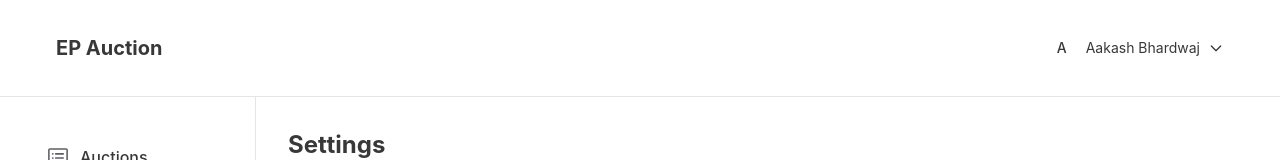
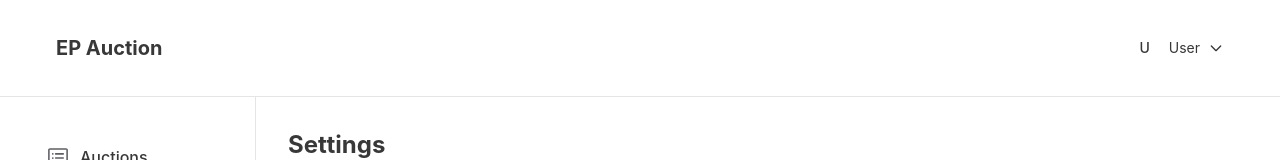
Before and after one commit to myselfabhi/ep-eauction-frontend, a Next.js app: page /ep-member/settings in a window 1280 px wide. Shown: the top 160 px of the page. Built offline with nearby package versions, Linux system fonts and the light colour scheme.

Commit message:
feat: update LoginPage and EPHeader to handle user data and logout functionality

```diff
--- a/src/app/auth/login/page.tsx
+++ b/src/app/auth/login/page.tsx
@@ -40,10 +40,13 @@ export default function LoginPage() {
     }
   };
 
-  const handleOtpVerified = (token: string, role: string) => {
-    localStorage.setItem('token', token);
-    router.push(role === 'supplier' ? '/supplier/dashboard' : '/ep-member/dashboard');
-  };
+const handleOtpVerified = (token: string, user: { id: string; name: string; role: string }) => {
+  localStorage.setItem('token', token);
+  localStorage.setItem('epUser', JSON.stringify(user));
+  const role = user.role.toLowerCase();
+  router.push(role === 'supplier' ? '/supplier/dashboard' : '/ep-member/dashboard');
+};
+
 
   return (
     <main className="min-h-screen flex items-center justify-center bg-[#F9FAFB] px-4">
--- a/src/components/shared/EPHeader.tsx
+++ b/src/components/shared/EPHeader.tsx
@@ -1,14 +1,47 @@
 'use client';
 
+import { useEffect, useState } from 'react';
+import { useRouter } from 'next/navigation';
+
 export default function EPHeader() {
+  const router = useRouter();
+  const [name, setName] = useState('');
+  const [showDropdown, setShowDropdown] = useState(false);
+
+  useEffect(() => {
+    const userData = localStorage.getItem('epUser');
+    if (userData) {
+      try {
+        const user = JSON.parse(userData);
+        setName(user.name || '');
+      } catch (err) {
+        console.error('Invalid user in localStorage:', err);
+      }
+    }
+  }, []);
+
+  const handleLogout = () => {
+    localStorage.removeItem('epUser');
+    localStorage.removeItem('epToken');
+    router.push('/');
+  };
+
   return (
-    <header className="flex justify-between items-center px-14 py-8 bg-white border-b border-border text-body">
-      <div className="text-xl font-bold">EP Auction</div>
-      <div className="flex items-center gap-2">
+    <header className="flex justify-between items-center px-14 py-8 bg-white border-b border-border text-body relative">
+      {/* Logo */}
+      <div
+        className="text-xl font-bold cursor-pointer"
+        onClick={() => router.push('/ep-member/dashboard')}
+      >
+        EP Auction
+      </div>
+
+      {/* Profile Section */}
+      <div className="flex items-center gap-2 cursor-pointer relative" onClick={() => setShowDropdown(prev => !prev)}>
         <div className="w-8 h-8 rounded-full bg-background flex items-center justify-center text-sm font-medium">
-          A
+          {name ? name.charAt(0).toUpperCase() : 'U'}
         </div>
-        <span className="text-sm">Aakash Bhardwaj</span>
+        <span className="text-sm">{name || 'User'}</span>
         <svg
           className="w-4 h-4"
           fill="none"
@@ -17,6 +50,18 @@ export default function EPHeader() {
         >
           <path strokeLinecap="round" strokeLinejoin="round" strokeWidth="2" d="M19 9l-7 7-7-7" />
         </svg>
+
+        {/* Dropdown */}
+        {showDropdown && (
+          <div className="absolute right-0 top-14 w-32 bg-white border border-border rounded shadow-md z-10">
+            <button
+              onClick={handleLogout}
+              className="w-full text-left px-4 py-2 text-sm hover:bg-gray-100"
+            >
+              Logout
+            </button>
+          </div>
+        )}
       </div>
     </header>
   );
```
